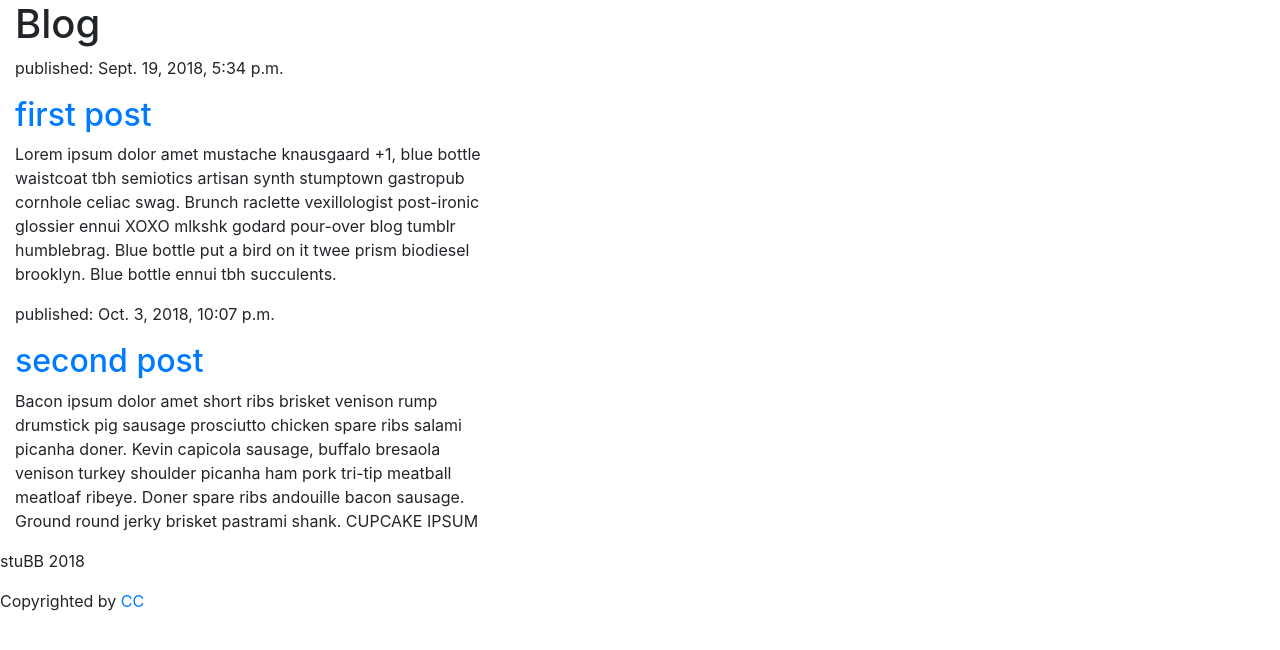
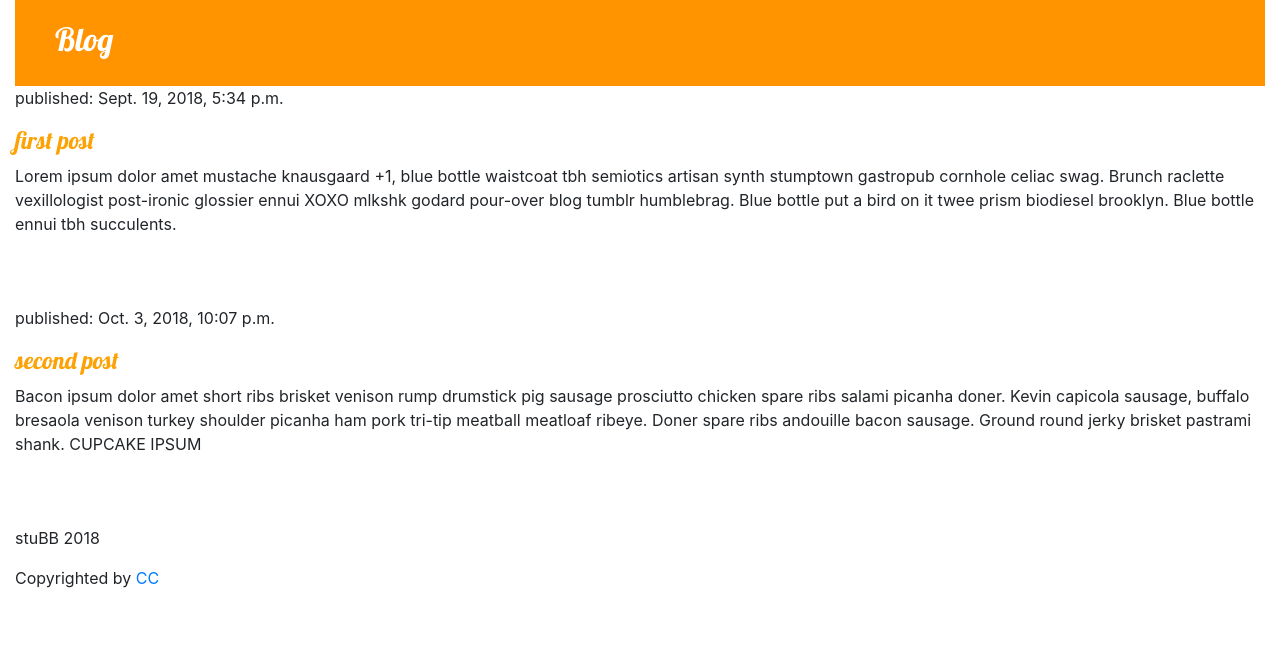
Before and after one commit to btbell/sample_blog, a Django app: page / in a window 1280 px wide. Shown: the top 650 px of the page. Run offline with Django 3.2, Linux system fonts and the light colour scheme; data comes from the database, SQL or seed files in the repository; both versions use the stored data as it was after the commit; some libraries are stand-ins or nearby versions.

Commit message:
fussing with static files

```diff
--- a/notes.txt
+++ b/notes.txt
@@ -1 +1 @@
-left off here: hhttps://tutorial.djangogirls.org/en/css/
+left off here: https://tutorial.djangogirls.org/en/css/
--- a/sample_blog/static/styles/sample_blog.css
+++ b/sample_blog/static/styles/sample_blog.css
@@ -1,13 +1,26 @@
 /* CSS Document */
 
 body {
-    margin: auto;
-    width: 500px;
-    color: red;
+    width: 100%;
     }
 h1 {
-    font-size: 140%;
+    font-size: 200%;
+    color: #fff;
+    font-family: 'Lobster';
     }
-.test {
+h4 a {
+    color: #fca205;
+    font-family: 'Lobster'
+}
+.page-header {
+    background-color: #ff9400;
+    margin-top: 0;
+    padding: 20px 20px 20px 40px;
+}
+.post {
+    margin-bottom: 70px;
+}
 
-    }
+.post h1 a, .post h1 a:visited {
+    color: #000000;
+}
--- a/sample_blog/templates/sample_blog/base.html
+++ b/sample_blog/templates/sample_blog/base.html
@@ -2,14 +2,15 @@
 
 <html lang="en">
   <head>
-    {% load staticfiles %}
+    {% load static %}
     {% block head %}
     <!-- Required meta tags -->
     <meta charset="utf-8">
     <meta name="viewport" content="width=device-width, initial-scale=1, shrink-to-fit=no">
 
-    <link rel="stylesheet" href="{% static 'styles/sample_blog.css' %}" >
     <link rel="stylesheet" href="https://stackpath.bootstrapcdn.com/bootstrap/4.1.3/css/bootstrap.min.css" integrity="sha384-MCw98/SFnGE8fJT3GXwEOngsV7Zt27NXFoaoApmYm81iuXoPkFOJwJ8ERdknLPMO" crossorigin="anonymous">
+    <link href="//fonts.googleapis.com/css?family=Lobster&subset=latin,latin-ext" rel="stylesheet" type="text/css">
+    <link rel="stylesheet" href="{% static 'styles/sample_blog.css' %}" />
     <title>{% block title %}{% endblock %}</title>
     {% endblock %}
   </head>
@@ -18,13 +19,13 @@
   <div class="container-fluid">
     {% block sidebar %}<!-- insert default navigation text for every page -->{% endblock %}
     {% block content %}<!-- default content text (typically empty) -->{% endblock %}
-  </div>
-
-  <!-- |*|*|*|*| Footer |*|*|*|*| -->
+        <!-- |*|*|*|*| Footer |*|*|*|*| -->
   <footer class="basic-footer">
       <p> stuBB 2018</p>
       <p>Copyrighted by <a href="https://creativecommons.org/licenses/by/3.0/">CC</a></p>
   </footer>
+  </div>
+
   </body>
   <!-- JS, Popper, JQuery -->
   <script src="https://code.jquery.com/jquery-3.3.1.slim.min.js" integrity="sha384-q8i/X+965DzO0rT7abK41JStQIAqVgRVzpbzo5smXKp4YfRvH+8abtTE1Pi6jizo" crossorigin="anonymous"></script>
--- a/sample_blog/templates/sample_blog/post_list.html
+++ b/sample_blog/templates/sample_blog/post_list.html
@@ -4,12 +4,14 @@
 
 <!-- |*|*|*|*| Content |*|*|*|*| -->
 {% block content %}
-<h1>Blog</h1>
+<div class="page-header">
+    <h1>Blog</h1>
+</div>
 <section>
     {% for post in posts %}
-    <article>
+    <article class="post">
         <p>published: {{ post.published_date }}</p>
-        <h2><a href="#">{{ post.title }}</a></h2>
+        <h4><a href="#">{{ post.title }}</a></h4>
         <p>{{ post.text }}</p>
     </article>
     {% endfor %}
--- a/sample_blog_base/settings.py
+++ b/sample_blog_base/settings.py
@@ -120,4 +120,3 @@ USE_TZ = True
 # https://docs.djangoproject.com/en/2.0/howto/static-files/
 
 STATIC_URL = '/static/'
-#STATIC_ROOT = os.path.join(BASE_DIR, 'static')
```
Also changed, not shown: db.sqlite3.
